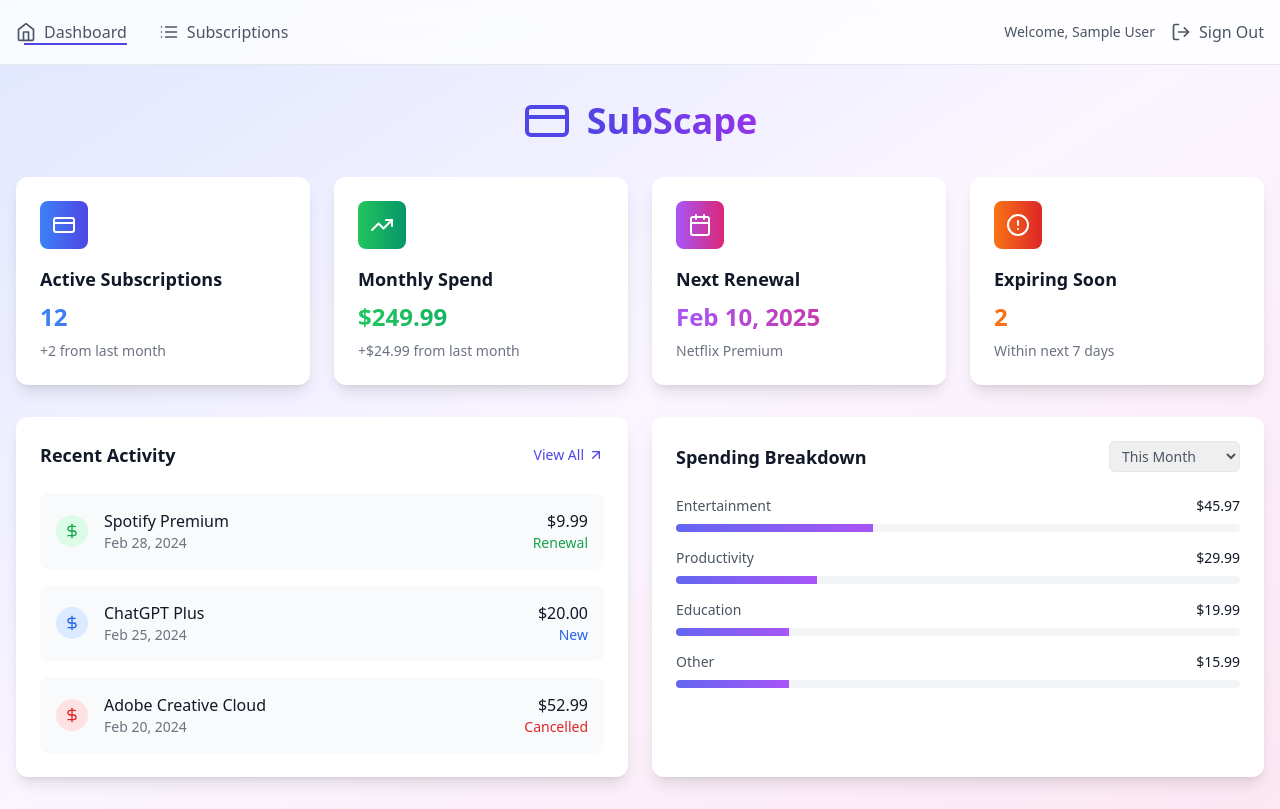
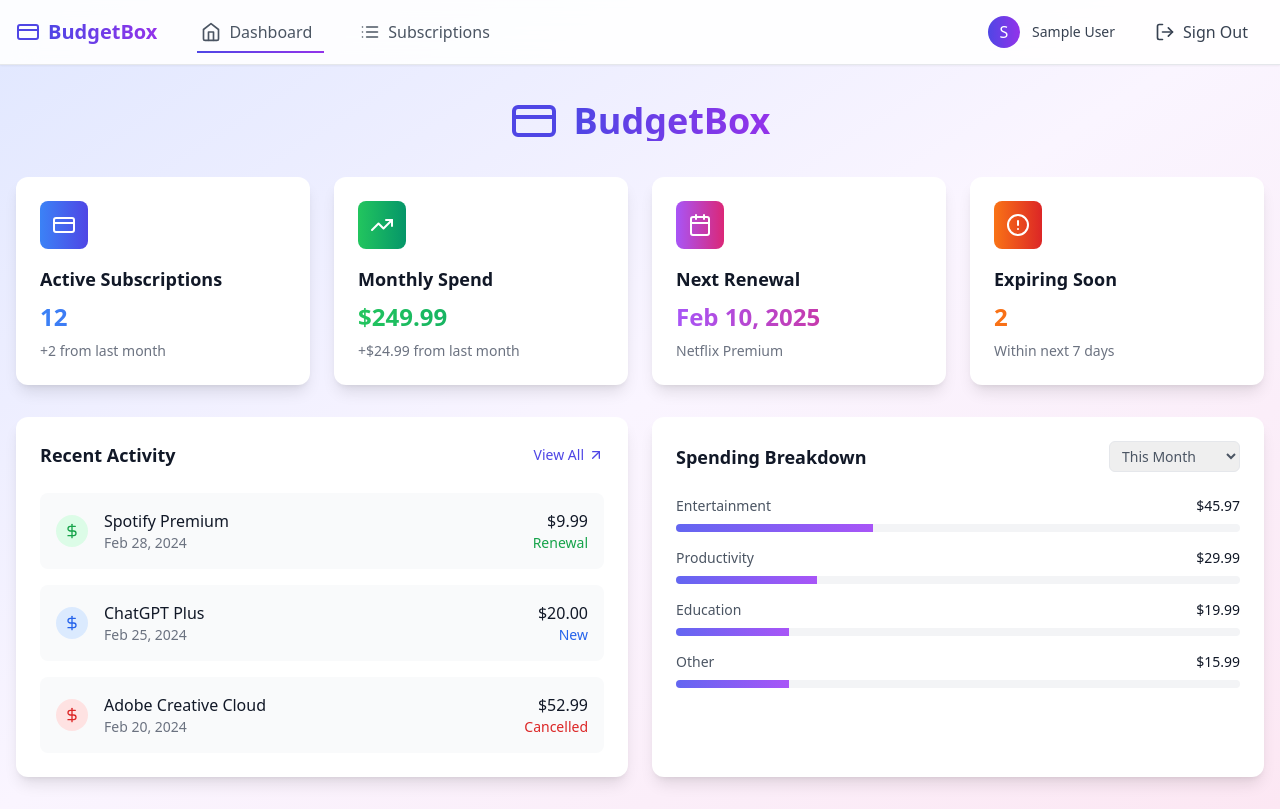
Before and after one commit to Charan1731/subscription-management-forntend, a React (Vite) app: page /app in a window 1280 px wide. Built offline with nearby package versions, Linux system fonts and the light colour scheme; sample sign-in values are in the browser's storage.

Commit message:
Improved UI

```diff
--- a/src/App.tsx
+++ b/src/App.tsx
@@ -41,7 +41,7 @@ function App() {
                     <div className="flex items-center justify-center mb-8">
                       <CreditCard className="w-12 h-12 text-indigo-600 mr-4" />
                       <h1 className="text-4xl font-bold bg-clip-text text-transparent bg-gradient-to-r from-indigo-600 to-purple-600">
-                        SubScape
+                        BudgetBox
                       </h1>
                     </div>
 
--- a/src/components/Navbar.tsx
+++ b/src/components/Navbar.tsx
@@ -1,7 +1,7 @@
 import React from 'react';
 import { Link, useLocation } from 'react-router-dom';
 import { motion } from 'framer-motion';
-import { Home, List, LogOut } from 'lucide-react';
+import { Home, List, LogOut, CreditCard } from 'lucide-react';
 import { useAuth } from '../context/AuthContext';
 
 const Navbar = () => {
@@ -14,41 +14,66 @@ const Navbar = () => {
   ];
 
   return (
-    <nav className="bg-white/80 backdrop-blur-md border-b border-gray-200">
+    <nav className="bg-white/90 backdrop-blur-lg border-b border-gray-200 sticky top-0 z-50 shadow-sm">
       <div className="container mx-auto px-4">
         <div className="flex items-center justify-between h-16">
-          <div className="flex items-center space-x-8">
+          {/* Logo Section */}
+          <div className="flex items-center">
+            <Link to="/app" className="flex items-center space-x-2 mr-8">
+              <CreditCard className="h-6 w-6 text-indigo-600" />
+              <span className="text-xl font-bold bg-clip-text text-transparent bg-gradient-to-r from-indigo-600 to-purple-600">
+                BudgetBox
+              </span>
+            </Link>
+
+            {/* Navigation Links */}
+            <div className="flex items-center space-x-6">
               {links.map(({ to, icon: Icon, label }) => (
                 <Link
                   key={to}
                   to={to}
-                className="relative flex items-center space-x-2 text-gray-600 hover:text-indigo-600 transition-colors"
+                  className="relative group flex items-center space-x-2 px-3 py-2 text-gray-600 hover:text-indigo-600 transition-colors"
                 >
                   <Icon className="w-5 h-5" />
-                <span>{label}</span>
+                  <span className="font-medium">{label}</span>
                   {location.pathname === to && (
                     <motion.div
                       layoutId="navbar-indicator"
-                    className="absolute -bottom-px left-0 right-0 h-0.5 bg-indigo-600"
+                      className="absolute -bottom-[1px] left-0 right-0 h-0.5 bg-gradient-to-r from-indigo-600 to-purple-600"
                       initial={false}
                       transition={{ type: "spring", stiffness: 380, damping: 30 }}
                     />
                   )}
+                  <motion.div
+                    className="absolute inset-0 rounded-lg bg-gray-100 opacity-0 group-hover:opacity-100 transition-opacity -z-10"
+                    initial={false}
+                    transition={{ duration: 0.2 }}
+                  />
                 </Link>
               ))}
             </div>
+          </div>
 
-          <div className="flex items-center space-x-4">
-            <span className="text-sm text-gray-600">
-              Welcome, {user?.name}
+          {/* User Section */}
+          <div className="flex items-center space-x-6">
+            <div className="flex items-center space-x-3">
+              <div className="h-8 w-8 rounded-full bg-gradient-to-r from-indigo-600 to-purple-600 flex items-center justify-center text-white font-medium">
+                {user?.name.charAt(0).toUpperCase()}
+              </div>
+              <span className="text-sm font-medium text-gray-700">
+                {user?.name}
               </span>
-            <button
+            </div>
+
+            <motion.button
               onClick={signOut}
-              className="flex items-center space-x-2 text-gray-600 hover:text-red-600 transition-colors"
+              whileHover={{ scale: 1.02 }}
+              whileTap={{ scale: 0.98 }}
+              className="flex items-center space-x-2 px-4 py-2 rounded-lg text-gray-700 hover:text-red-600 hover:bg-red-50 transition-colors"
             >
               <LogOut className="w-5 h-5" />
-              <span>Sign Out</span>
-            </button>
+              <span className="font-medium">Sign Out</span>
+            </motion.button>
           </div>
         </div>
       </div>
--- a/src/pages/About.tsx
+++ b/src/pages/About.tsx
@@ -62,7 +62,7 @@ const About = () => {
           >
             About
             <span className="block mt-2 bg-clip-text text-transparent bg-gradient-to-r from-indigo-600 to-purple-600">
-              SubScape
+              BudgetBox
             </span>
           </motion.h1>
           <motion.p
@@ -82,7 +82,7 @@ const About = () => {
           className="mt-20 prose prose-lg mx-auto text-gray-500"
         >
           <p>
-            SubScape was born from a simple observation: managing multiple digital subscriptions
+            BudgetBox was born from a simple observation: managing multiple digital subscriptions
             has become increasingly complex in today's world. We believed there had to be a better way
             to handle this modern challenge.
           </p>
@@ -90,7 +90,7 @@ const About = () => {
             Our platform combines powerful technology with user-friendly design to help you track,
             manage, and optimize your subscriptions. Whether you're an individual looking to better
             manage personal subscriptions or a business handling multiple service subscriptions,
-            SubScape provides the tools you need.
+            BudgetBox provides the tools you need.
           </p>
         </motion.div>
 
@@ -124,8 +124,8 @@ const About = () => {
           <h2 className="text-3xl font-bold text-gray-900">Get in Touch</h2>
           <p className="mt-4 text-xl text-gray-500">
             We'd love to hear from you. Reach out to us at{' '}
-            <a href="mailto:contact@subscape.com" className="text-indigo-600 hover:text-indigo-500">
-              contact@subscape.com
+            <a href="mailto:charan23114@gmail.com" className="text-indigo-600 hover:text-indigo-500">
+              contact@BudgetBox.com
             </a>
           </p>
         </motion.div>
--- a/src/pages/Landing.tsx
+++ b/src/pages/Landing.tsx
@@ -63,7 +63,7 @@ const Landing = () => {
                   <Link to="/" className="flex items-center space-x-2">
                     <CreditCard className="h-8 w-8 text-indigo-600" />
                     <span className="text-2xl font-bold bg-clip-text text-transparent bg-gradient-to-r from-indigo-600 to-purple-600">
-                      SubScape
+                      BudgetBox
                     </span>
                   </Link>
                 </div>
```
Lines whose indentation alone changed are shown as unchanged.
